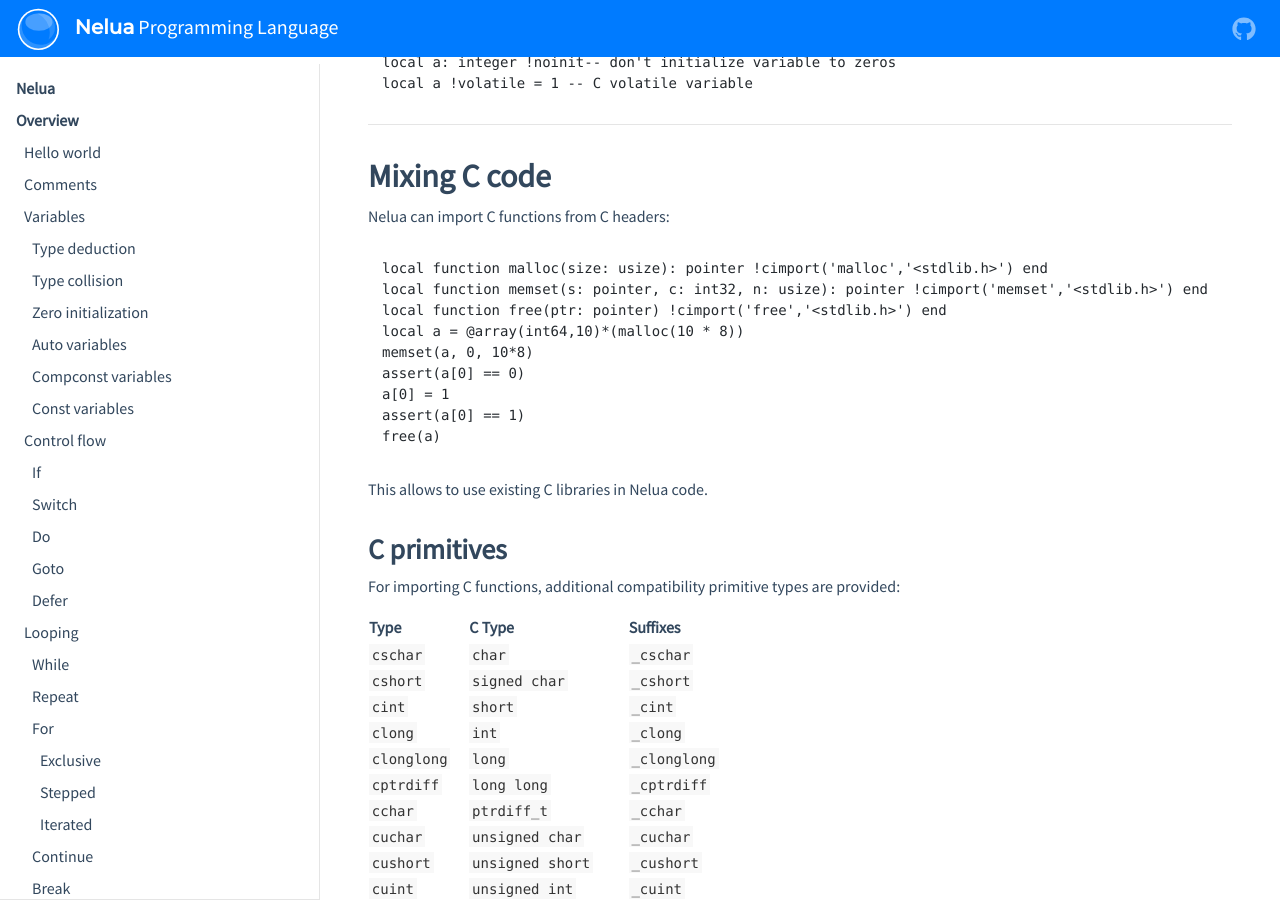
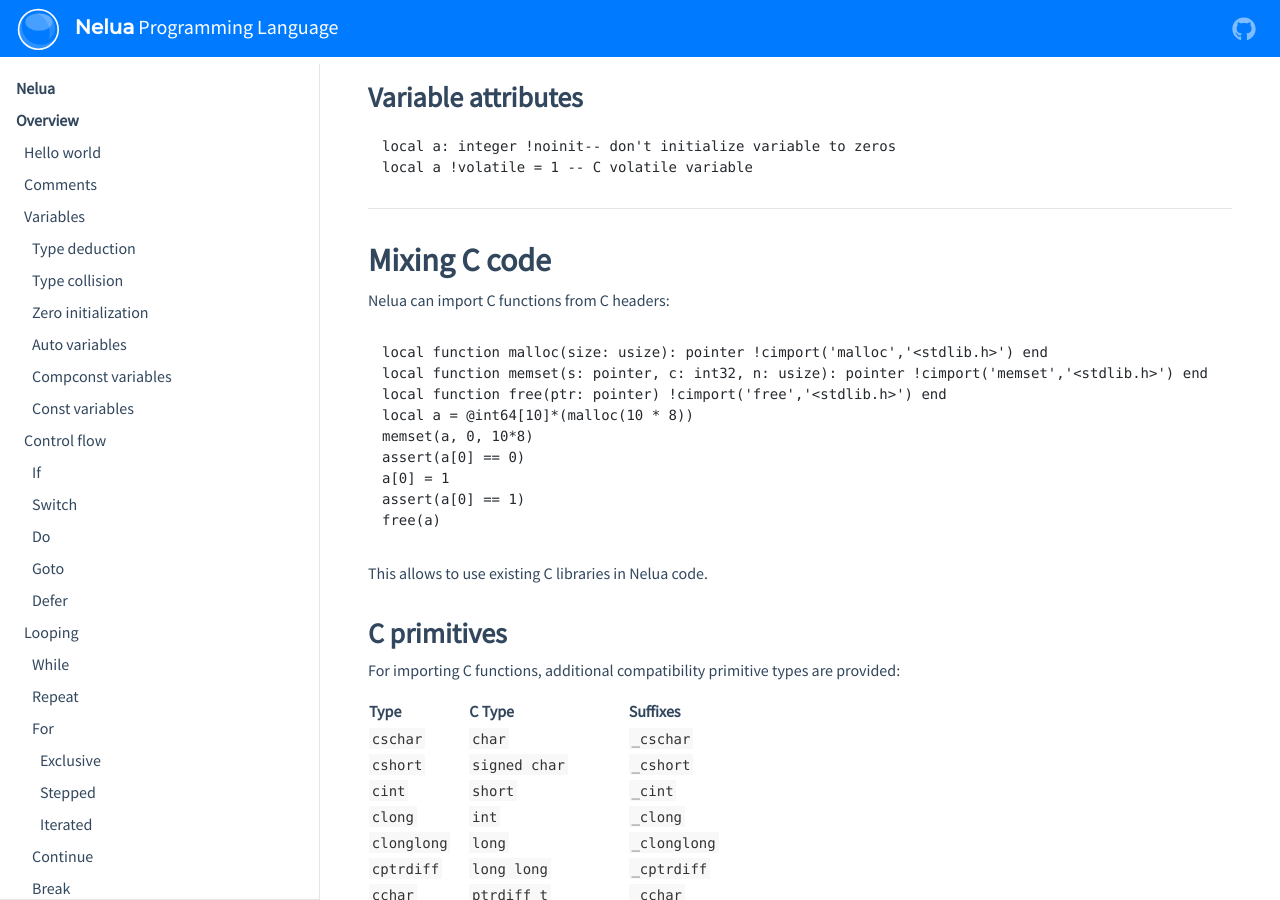
Before and after one commit to edubart/nelua-lang, a Jekyll site: the page built from docs/pages/overview.md, in a window 1280 px wide and 900 px high, scrolled down 21908 px. Built offline with Jekyll 4.4.1, drawn with Linux system fonts in a browser that asks for light colours; nearby versions of some CDN libraries; some of the changed text lies outside the part shown.

Commit message:
Revert "Remove syntax sugar for arrays"
This reverts commit 5ebf31bc26a0414fadebf1d9929c1c171555e176.

````diff
--- a/docs/pages/overview.md
+++ b/docs/pages/overview.md
@@ -611,7 +615,7 @@
 Span are pointers to a block of contiguous elements at runtime.
 
 ```nelua
-local arr = @array(integer,4) {1,2,3,4}
+local arr = @integer[4] {1,2,3,4}
 local s = arr[1:2]
 print(s[0], s[1]) -- outputs 2 3
 
@@ -1105,7 +1109,7 @@
 local function malloc(size: usize): pointer !cimport('malloc','<stdlib.h>') end
 local function memset(s: pointer, c: int32, n: usize): pointer !cimport('memset','<stdlib.h>') end
 local function free(ptr: pointer) !cimport('free','<stdlib.h>') end
-local a = @array(int64,10)*(malloc(10 * 8))
+local a = @int64[10]*(malloc(10 * 8))
 memset(a, 0, 10*8)
 assert(a[0] == 0)
 a[0] = 1
````
Also changed, not shown: other parts of docs/pages/overview.md (+4 -0 lines), 11 other files.
